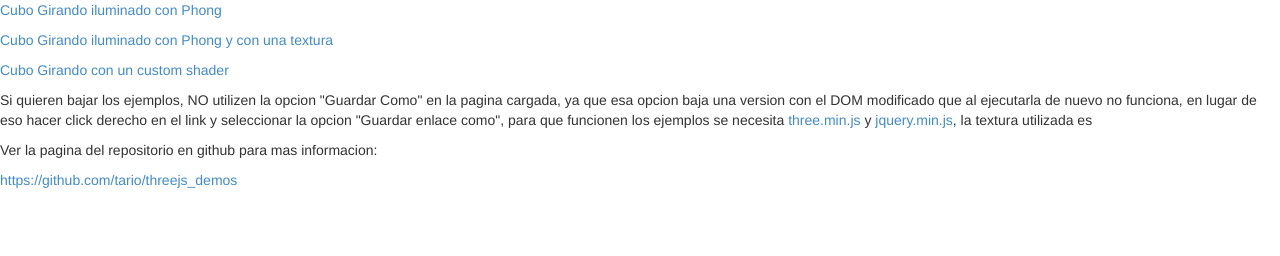
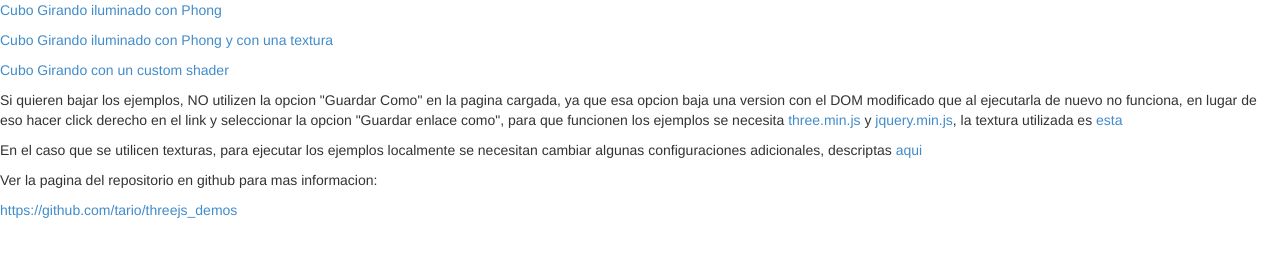
Before and after one commit to tario/threejs_demos, a plain HTML site: page index.html in a window 1280 px wide. Drawn offline with Linux system fonts and the light colour scheme.

Commit message:
Agregada descripcion de textura y como correr cosas locales

```diff
--- a/index.html
+++ b/index.html
@@ -17,8 +17,14 @@
         <p>Si quieren bajar los ejemplos, NO utilizen la opcion "Guardar Como" en la pagina cargada, ya que esa opcion baja
         una version con el DOM modificado que al ejecutarla de nuevo no funciona, en lugar de eso hacer click derecho
         en el link y seleccionar la opcion "Guardar enlace como", para que funcionen los ejemplos se necesita <a href="three.min.js">three.min.js</a>
-        y <a href="jquery.min.js">jquery.min.js</a>, la textura utilizada es
+        y <a href="jquery.min.js">jquery.min.js</a>, la textura utilizada es <a href="textures/758px-Canestra_di_frutta_(Caravaggio).jpg">esta</a>
         </p>
+
+        <p>
+        	En el caso que se utilicen texturas, para ejecutar los ejemplos localmente se necesitan cambiar algunas
+        	configuraciones adicionales, descriptas <a href="https://github.com/mrdoob/three.js/wiki/How-to-run-things-locally">aqui</a>
+        </p>
+
 	<p>Ver la pagina del repositorio en github para mas informacion:</p>
   	<p>
 
```
